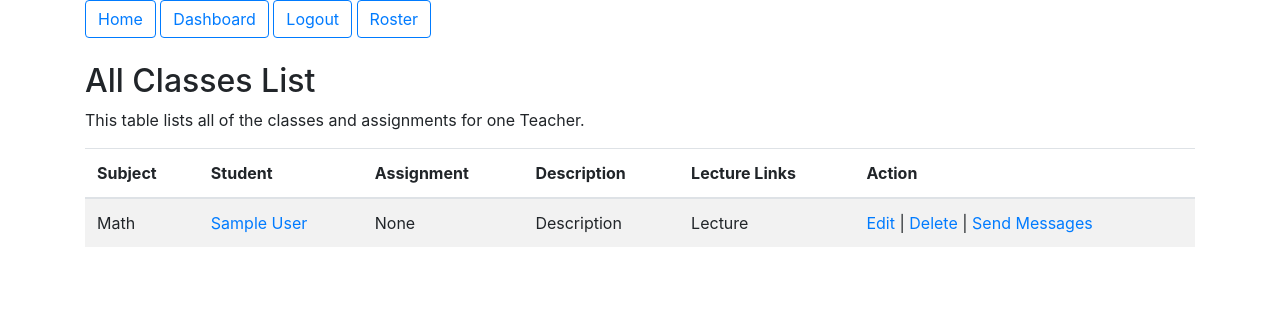
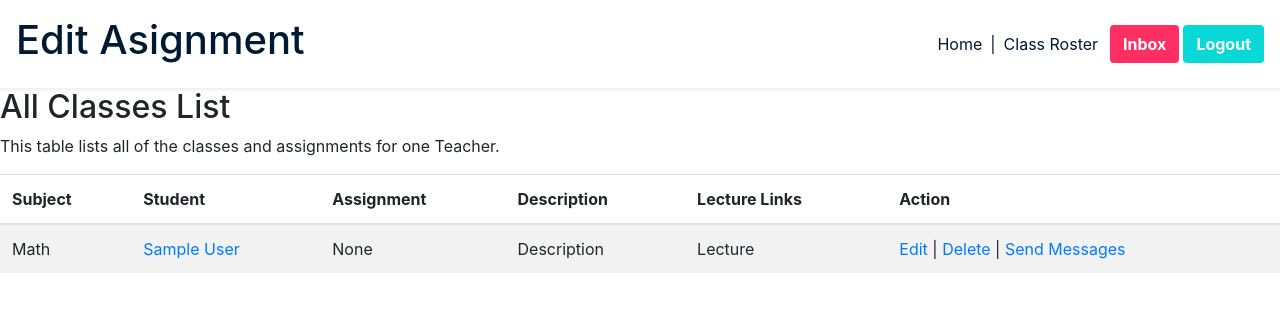
Before and after one commit to JennyWauer/school_scheduler, a Django app: page /all_classes in a window 1280 px wide. Shown: the top 312 px of the page. Run offline with Django 3.2, Linux system fonts and the light colour scheme; tables that the repository leaves empty hold one stand-in row (values such as "Sample post"); some libraries are stand-ins or nearby versions.

Commit message:
update header

```diff
--- a/scheduler_app/templates/all_classes.html
+++ b/scheduler_app/templates/all_classes.html
@@ -13,16 +13,13 @@
     <link rel="stylesheet" href="{% static 'css/style.css' %}">
 </head>
 <body>
-
-    <div class="container">
-		<main class="containter">
-			<div>
-				<a class="btn btn-outline-primary" href="/" role="button">Home</a>
-				<a class="btn btn-outline-primary" href="" role="button">Dashboard</a>
-				<a class="btn btn-outline-primary" href="/logout" role="button">Logout</a>
-				<a class="btn btn-outline-primary" href="" role="button">Roster</a>
-			</div>
-			<br>
+	<header id="header" class="bg-white d-flex p-3 align-items-center shadow-sm">
+		<h1>Edit Asignment</h1>
+		<a class="ml-auto nav-link p-2" href="/profile">Home</a> |
+		<a class="nav-link p-2" href="/roster/{{subject_id}}">Class Roster</a>
+		<a class="btn ml-1 inbox-btn" href="inbox/{{user.id}}">Inbox</a>
+		<a href="/logout" class="btn ml-1 logout">Logout</a>
+	</header>
 			<h2> All Classes List </h2>
 			<p>This table lists all of the classes and assignments for one Teacher.</p>
 			<table class="table table-striped">
@@ -85,7 +82,5 @@
 					</div>
 				</div>  -->
 			</div>
-		</main>
-	</div>
 </body>
 </html>
```
